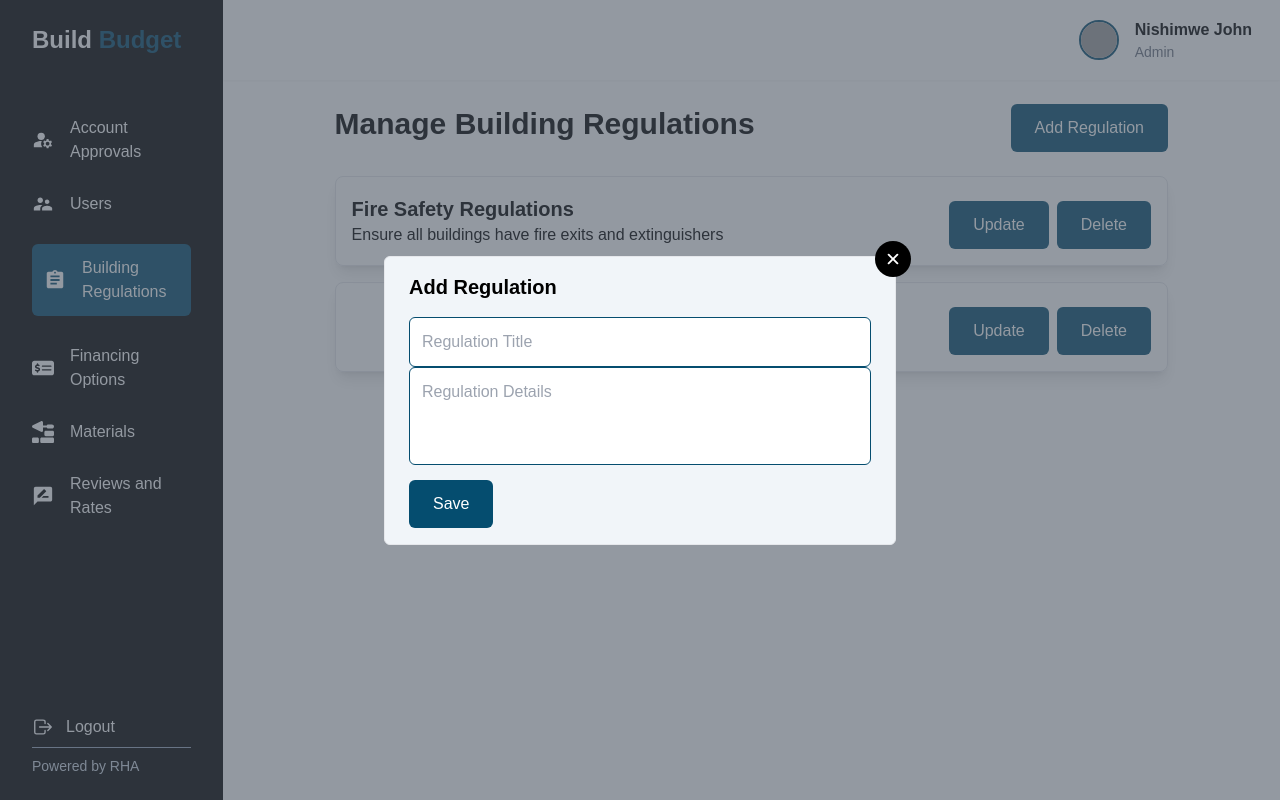
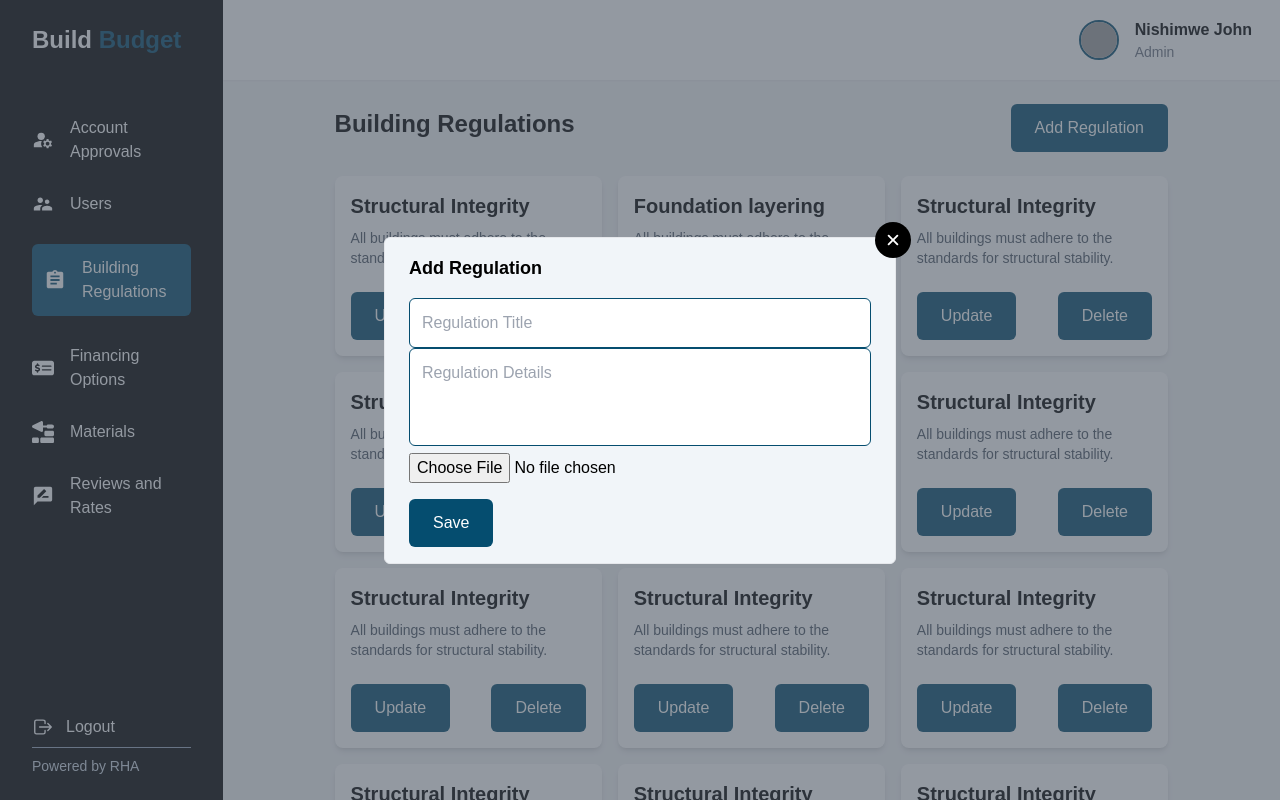
Before and after one commit to BugingoBlaise/buildbudget-web, a React (Vite) app: page /regulations in a window 1280 px wide. Both pictures are taken after a click on the button "Add Regulation". Built offline with nearby package versions, Linux system fonts and the light colour scheme; data requests are answered from the project's data file; grey boxes are pictures that could not be loaded.

Commit message:
regulation cards,add regulation with simple pagination ;All added

```diff
--- a/package.json
+++ b/package.json
@@ -19,6 +19,7 @@
     "react-hook-form": "^7.53.0",
     "react-icons": "^5.3.0",
     "react-intersection-observer": "^9.13.1",
+    "react-paginate": "^8.2.0",
     "react-router-dom": "^6.26.1",
     "react-table": "^7.8.0",
     "react-toastify": "^10.0.5",
--- a/src/assets/data/db.json
+++ b/src/assets/data/db.json
@@ -1,17 +1,83 @@
 {
   "regulations": [
     {
-      "id": "1",
-      "regulationTitle": "Fire Safety Regulations",
-      "regulationDetails": "Ensure all buildings have fire exits and extinguishers",
+      "id": 2,
+      "regulationTitle": "Structural Integrity",
+      "regulationDetails": "All buildings must adhere to the standards for structural stability.",
       "regulationImage": "https://unsplash.com/photos/the-ceiling-of-a-building-with-a-circular-window-wYXA_DSKqrw"
     },
     {
-      "id": null,
+      "id": 3,
+      "regulationTitle": "Foundation layering",
+      "regulationDetails": "All buildings must adhere to the standards for structural stability.",
+      "regulationImage": "https://unsplash.com/photos/the-ceiling-of-a-building-with-a-circular-window-wYXA_DSKqrw"
+    },
+    {
+      "id": 4,
+      "regulationTitle": "Structural Integrity",
+      "regulationDetails": "All buildings must adhere to the standards for structural stability.",
+      "regulationImage": "https://unsplash.com/photos/the-ceiling-of-a-building-with-a-circular-window-wYXA_DSKqrw"
+    },
+    {
+      "id": 5,
+      "regulationTitle": "Structural Integrity",
+      "regulationDetails": "All buildings must adhere to the standards for structural stability.",
+      "regulationImage": "https://unsplash.com/photos/the-ceiling-of-a-building-with-a-circular-window-wYXA_DSKqrw"
+    },
+    {
+      "id": 6,
+      "regulationTitle": "Structural Integrity",
+      "regulationDetails": "All buildings must adhere to the standards for structural stability.",
+      "regulationImage": "https://unsplash.com/photos/the-ceiling-of-a-building-with-a-circular-window-wYXA_DSKqrw"
+    },
+    {
+      "id": 7,
+      "regulationTitle": "Structural Integrity",
+      "regulationDetails": "All buildings must adhere to the standards for structural stability.",
+      "regulationImage": "https://unsplash.com/photos/the-ceiling-of-a-building-with-a-circular-window-wYXA_DSKqrw"
+    },
+    {
+      "id": 8,
+      "regulationTitle": "Structural Integrity",
+      "regulationDetails": "All buildings must adhere to the standards for structural stability.",
+      "regulationImage": "https://unsplash.com/photos/the-ceiling-of-a-building-with-a-circular-window-wYXA_DSKqrw"
+    },
+    {
+      "id": 9,
+      "regulationTitle": "Structural Integrity",
+      "regulationDetails": "All buildings must adhere to the standards for structural stability.",
+      "regulationImage": "https://unsplash.com/photos/the-ceiling-of-a-building-with-a-circular-window-wYXA_DSKqrw"
+    },
+    {
+      "id": 10,
+      "regulationTitle": "Structural Integrity",
+      "regulationDetails": "All buildings must adhere to the standards for structural stability.",
+      "regulationImage": "https://unsplash.com/photos/the-ceiling-of-a-building-with-a-circular-window-wYXA_DSKqrw"
+    },
+    {
+      "id": 11,
+      "regulationTitle": "Structural Integrity",
+      "regulationDetails": "All buildings must adhere to the standards for structural stability.",
+      "regulationImage": "https://unsplash.com/photos/the-ceiling-of-a-building-with-a-circular-window-wYXA_DSKqrw"
+    },
+    {
+      "id": 12,
+      "regulationTitle": "Structural Integrity",
+      "regulationDetails": "All buildings must adhere to the standards for structural stability.",
+      "regulationImage": "https://unsplash.com/photos/the-ceiling-of-a-building-with-a-circular-window-wYXA_DSKqrw"
+    },
+    {
+      "id": 13,
+      "regulationTitle": "Structural Integrity",
+      "regulationDetails": "All buildings must adhere to the standards for structural stability.",
+      "regulationImage": "https://unsplash.com/photos/the-ceiling-of-a-building-with-a-circular-window-wYXA_DSKqrw"
+    },
+    {
+      "id": 1726228659597,
       "regulationTitle": "",
       "regulationDetails": "",
-      "regulationImage": null,
-      "": "Testing one two"
+      "regulationImage": {},
+      "": "WORLD"
     }
   ]
 }
--- /dev/null
+++ b/src/components/pagination/pagination.jsx
@@ -0,0 +1,64 @@
+import React from "react";
+
+const Pagination = ({
+  previousLabel,
+  nextLabel,
+  pageCount,
+  currentPage,
+  onPageChange,
+}) => {
+  const renderPageNumbers = () => {
+    const pages = [];
+    for (let i = 1; i <= pageCount; i++) {
+      pages.push(
+        <button
+          key={i}
+          onClick={() => onPageChange(i)}
+          className={`px-4 py-2 mx-1 rounded-md ${
+            currentPage === i
+              ? "bg-gray-900 text-white"
+              : "bg-gray-200 text-gray-600 hover:bg-gray-300"
+          }`}
+        >
+          {i}
+        </button>
+      );
+    }
+    return pages;
+  };
+
+  return (
+    <div className="flex justify-center items-center mt-6">
+      {/* Previous Button */}
+      <button
+        onClick={() => onPageChange(currentPage - 1)}
+        disabled={currentPage === 1}
+        className={`px-3 py-2 mr-2 rounded-md ${
+          currentPage === 1
+            ? "bg-gray-200 text-gray-400 cursor-not-allowed"
+            : "bg-gray-200 hover:bg-gray-300"
+        }`}
+      >
+        {previousLabel}
+      </button>
+
+      {/* Page Numbers */}
+      <div className="flex">{renderPageNumbers()}</div>
+
+      {/* Next Button */}
+      <button
+        onClick={() => onPageChange(currentPage + 1)}
+        disabled={currentPage === pageCount}
+        className={`px-3 py-2 ml-2 rounded-md ${
+          currentPage === pageCount
+            ? "bg-gray-200 text-gray-400 cursor-not-allowed"
+            : "bg-gray-200 hover:bg-gray-300"
+        }`}
+      >
+        {nextLabel}
+      </button>
+    </div>
+  );
+};
+
+export default Pagination;
--- a/src/pages/regulations/BuildingRegulationsDasboard.jsx
+++ b/src/pages/regulations/BuildingRegulationsDasboard.jsx
@@ -5,151 +5,194 @@ import Modal from "../../components/Modal/index";
 import Input from "../../components/Inputs/index";
 import TextArea from "../../components/Inputs/TextArea";
 import axios from "axios";
+import ReactPaginate from "react-paginate";
+import Pagination from "../../components/pagination/pagination";
+import { ChevronRightIcon, ChevronLeftIcon } from "@heroicons/react/20/solid";
 
 const API_URL = "http://localhost:8000/regulations";
 
 export const BuildingRegulationsDasboard = () => {
+  const [currentPage, setCurrentPage] = useState(1);
+  const regulationsPerPage = 5;
   const [regulations, setRegulations] = useState([]);
   const [modalOpen, setModalOpen] = useState(false);
-  const [currentRegulation, setCurrentRegulation] = useState(null);
-  const [newRegulation, setNewRegulation] = useState({
-    id: null,
+  const [deleteModalOpen, setDeleteModalOpen] = useState(false);
+  const [editMode, setEditMode] = useState(false);
+  const [formData, setFormData] = useState({
+    id: "",
     regulationTitle: "",
     regulationDetails: "",
     regulationImage: null,
   });
-
-  const [currentPage, setCurrentPage] = useState(1);
-  const [itemsPerPage] = useState(5);
+  const [currentRegulation, setCurrentRegulation] = useState(null);
 
   // Fetch regulations from JSON server
-  const fetchRegulations = async () => {
-    const res = await axios.get(API_URL);
-    setRegulations(res.data);
+  useEffect(() => {
+    axios.get("http://localhost:8000/regulations").then((res) => {
+      setRegulations(res.data);
+    });
+  }, []);
+
+  // Handle input changes
+  const handleInputChange = (e) => {
+    const { name, value } = e.target;
+    setFormData((prev) => ({ ...prev, [name]: value }));
   };
 
-  useEffect(() => {
-    fetchRegulations();
-  }, []);
-
-  // Add or update regulation
-  const handleSaveRegulation = async () => {
-    if (newRegulation.id) {
-      // Update existing regulation
-      await axios.put(`${API_URL}/${newRegulation.id}`, newRegulation);
-    } else {
-      // Add new regulation
-      await axios.post(API_URL, newRegulation);
-    }
-    fetchRegulations();
-    setModalOpen(false);
-    resetForm();
+  // Handle file upload
+  const handleFileUpload = (e) => {
+    setFormData((prev) => ({
+      ...prev,
+      regulationImage: e.target.files[0],
+    }));
   };
 
-  // Open modal for editing regulation
-  const handleEditRegulation = (regulation) => {
-    setNewRegulation(regulation);
+  // Open modal for adding or editing regulation
+  const handleAddOrEdit = (regulation = null) => {
+    setEditMode(!!regulation);
+    if (regulation) {
+      setFormData(regulation);
+    } else {
+      setFormData({
+        id: "",
+        regulationTitle: "",
+        regulationDetails: "",
+        regulationImage: null,
+      });
+    }
     setModalOpen(true);
   };
 
-  // Delete regulation
-  const handleDeleteRegulation = async (id) => {
-    await axios.delete(`${API_URL}/${id}`);
-    fetchRegulations();
+  // Save new or updated regulation
+  const handleSave = () => {
+    if (editMode) {
+      // Update regulation
+      axios
+        .put(`http://localhost:8000/regulations/${formData.id}`, formData)
+        .then(() => {
+          const updatedRegs = regulations.map((reg) =>
+            reg.id === formData.id ? formData : reg
+          );
+          setRegulations(updatedRegs);
+          setModalOpen(false);
+        });
+    } else {
+      // Add new regulation
+      const newReg = { ...formData, id: Date.now() };
+      axios.post("http://localhost:8000/regulations", newReg).then(() => {
+        setRegulations((prev) => [...prev, newReg]);
+        setModalOpen(false);
+      });
+    }
   };
 
-  // Pagination Logic
-  const indexOfLastItem = currentPage * itemsPerPage;
-  const indexOfFirstItem = indexOfLastItem - itemsPerPage;
-  const currentRegulations = regulations.slice(
-    indexOfFirstItem,
-    indexOfLastItem
-  );
-
-  const resetForm = () => {
-    setNewRegulation({
-      id: null,
-      regulationTitle: "",
-      regulationDetails: "",
-      regulationImage: null,
-    });
+  // Confirm deletion modal
+  const handleDeleteConfirm = (regulation) => {
+    setCurrentRegulation(regulation);
+    setDeleteModalOpen(true);
   };
 
-  const openModal = () => {
-    setModalOpen(true);
-    resetForm();
-  };
-
-  const handleChange = (e) => {
-    setNewRegulation({
-      ...newRegulation,
-      [e.target.name]: e.target.value,
-    });
+  // Delete regulation
+  const handleDelete = () => {
+    axios
+      .delete(`http://localhost:8000/regulations/${currentRegulation.id}`)
+      .then(() => {
+        setRegulations((prev) =>
+          prev.filter((reg) => reg.id !== currentRegulation.id)
+        );
+        setDeleteModalOpen(false);
+      });
   };
 
   return (
-    <ContainerHolder>
-      <div className="flex justify-between items-center">
-        <h1 className="text-3xl font-bold">Manage Building Regulations</h1>
-        <Button value="Add Regulation" onClick={openModal} />
+    <ContainerHolder className="flex flex-col p-6 bg-gray-100 min-h-screen">
+      <div className="flex justify-between items-center mb-6">
+        <h1 className="text-2xl font-bold">Building Regulations</h1>
+        <Button value="Add Regulation" onClick={() => handleAddOrEdit()} />
       </div>
 
-      <div className="mt-6 grid grid-cols-1 gap-4">
-        {currentRegulations.map((regulation) => (
+      <div className="grid grid-cols-3 gap-4">
+        {regulations.map((regulation) => (
           <div
             key={regulation.id}
-            className="border rounded-lg p-4 shadow-lg flex justify-between items-center"
+            className="bg-white rounded-lg shadow-md p-4"
           >
-            <div>
-              <h2 className="text-xl font-bold">
-                {regulation.regulationTitle}
-              </h2>
-              <p>{regulation.regulationDetails}</p>
-            </div>
-            <div className="flex space-x-2">
+            {/* <img
+              src={URL.createObjectURL(regulation.regulationImage)}
+              alt={regulation.regulationTitle}
+              className="w-full h-48 object-cover mb-4 rounded-md"
+            /> */}
+            <h3 className="text-xl font-bold">{regulation.regulationTitle}</h3>
+            <p className="text-sm text-gray-600 mt-2">
+              {regulation.regulationDetails}
+            </p>
+            <div className="mt-4 flex justify-between">
               <Button
                 value="Update"
-                className="bg-blue-500"
-                onClick={() => handleEditRegulation(regulation)}
+                onClick={() => handleAddOrEdit(regulation)}
               />
               <Button
                 value="Delete"
-                className="bg-red-500"
-                onClick={() => handleDeleteRegulation(regulation.id)}
+                className="bg-red-300 text-white"
+                onClick={() => handleDeleteConfirm(regulation)}
               />
             </div>
           </div>
         ))}
       </div>
 
-      {/* Pagination */}
-      <div className="flex justify-center mt-4">
-        <Button value="Prev" onClick={() => setCurrentPage(currentPage - 1)} />
-        <span className="mx-2">{currentPage}</span>
-        <Button value="Next" onClick={() => setCurrentPage(currentPage + 1)} />
-      </div>
+      {/* Pagination Component */}
+      <Pagination
+        previousLabel={<ChevronLeftIcon className="h-5 w-5" />}
+        nextLabel={<ChevronRightIcon className="h-5 w-5" />}
+        pageCount={5} // Example page count
+      />
 
-      {/* Modal for adding/updating regulation */}
+      {/* Add/Edit Regulation Modal */}
       {modalOpen && (
         <Modal toggleFunction={() => setModalOpen(false)}>
-          <h2 className="text-xl font-bold mb-4">
-            {newRegulation.id ? "Update Regulation" : "Add Regulation"}
+          <h2 className="text-lg font-bold mb-4">
+            {editMode ? "Update Regulation" : "Add Regulation"}
           </h2>
           <Input
+            name="regulationTitle"
             placeholder="Regulation Title"
-            name="regulationTitle"
-            value={newRegulation.regulationTitle}
-            onChange={handleChange}
-            required
+            value={formData.regulationTitle}
+            onChange={handleInputChange}
           />
           <TextArea
+            name="regulationDetails"
             placeholder="Regulation Details"
-            name="regulationDetails"
-            value={newRegulation.regulationDetails}
-            onChange={handleChange}
-            required
+            value={formData.regulationDetails}
+            onChange={handleInputChange}
           />
-          <Button value="Save" onClick={handleSaveRegulation} />
+          <input type="file" onChange={handleFileUpload} />
+
+          <Button
+            value={editMode ? "Update" : "Save"}
+            onClick={handleSave}
+            className="mt-4"
+          />
+        </Modal>
+      )}
+
+      {/* Delete Confirmation Modal */}
+      {deleteModalOpen && (
+        <Modal toggleFunction={() => setDeleteModalOpen(false)}>
+          <h2 className="text-lg font-bold mb-4">Confirm Delete</h2>
+          <p>Are you sure you want to delete this regulation?</p>
+          <div className="mt-4 flex justify-end">
+            <Button
+              value="Cancel"
+              className="mr-4"
+              onClick={() => setDeleteModalOpen(false)}
+            />
+            <Button
+              value="Delete"
+              className="bg-red-500"
+              onClick={handleDelete}
+            />
+          </div>
         </Modal>
       )}
     </ContainerHolder>
```
Also changed, not shown: 1 other file (tests, documents, lock files or other folders).
